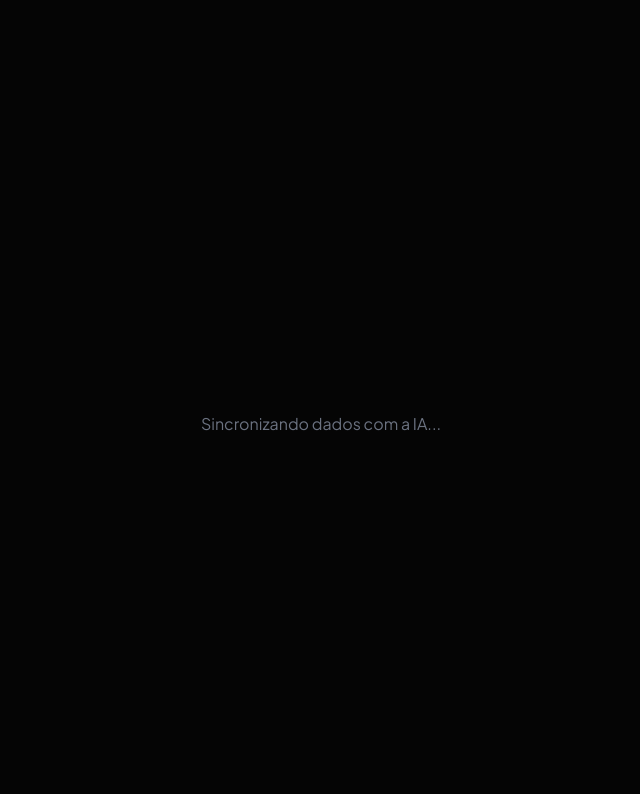
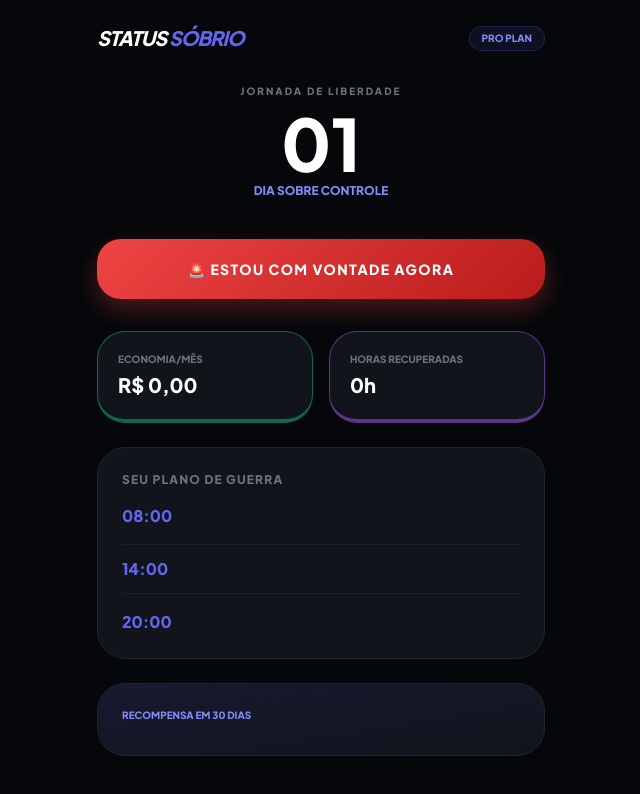
Before and after one commit to lucasemiguel/App-quiz, a plain HTML site: page sucesso.html in a window 1280 px wide. Shown: the whole page, without its empty margins (319-959 px from the left). Drawn offline with nearby package versions, Linux system fonts and the light colour scheme.

Commit message:
Update sucesso.html

```diff
--- a/sucesso.html
+++ b/sucesso.html
@@ -5,92 +5,91 @@
     <meta name="viewport" content="width=device-width, initial-scale=1.0">
     <title>Dashboard | Status Sóbrio</title>
     <script src="https://cdn.tailwindcss.com"></script>
-    <link href="https://fonts.googleapis.com/css2?family=Plus+Jakarta+Sans:wght@400;500;700;800&display=swap" rel="stylesheet">
+    <link href="https://fonts.googleapis.com/css2?family=Plus+Jakarta+Sans:wght@400;600;800&display=swap" rel="stylesheet">
     <style>
-        body { background: #050505; font-family: 'Plus Jakarta Sans', sans-serif; color: white; }
-        .app-card { background: linear-gradient(145deg, #0f1115, #0a0a0a); border: 1px solid #1a1d23; border-radius: 32px; box-shadow: 0 20px 40px rgba(0,0,0,0.4); }
-        .stat-value { background: linear-gradient(to bottom, #fff 30%, #6366f1 100%); -webkit-background-clip: text; -webkit-text-fill-color: transparent; }
-        .mission-item { background: #0f1115; border: 1px solid #1a1d23; transition: all 0.3s ease; }
-        .mission-item:active { transform: scale(0.95); background: #161920; }
-        .glow-indigo { box-shadow: 0 0 20px rgba(99, 102, 241, 0.2); }
+        body { background: #05070a; font-family: 'Plus Jakarta Sans', sans-serif; color: white; }
+        .card-premium { background: #11141b; border: 1px solid #1f242d; border-radius: 28px; transition: all 0.3s ease; }
+        .btn-panic { background: linear-gradient(135deg, #ef4444, #b91c1c); box-shadow: 0 10px 25px rgba(239, 68, 68, 0.3); }
+        .gradient-text { background: linear-gradient(90deg, #6366f1, #a855f7); -webkit-background-clip: text; -webkit-text-fill-color: transparent; }
     </style>
 </head>
-<body class="p-6 pb-12">
+<body class="p-6 pb-24">
     <div class="max-w-md mx-auto">
-        <header class="flex justify-between items-center mb-12">
-            <h1 class="font-black text-2xl tracking-tighter italic text-white">STATUS <span class="text-indigo-500 underline decoration-indigo-500/30">SÓBRIO</span></h1>
-            <div class="w-12 h-12 rounded-2xl bg-indigo-600 glow-indigo flex items-center justify-center font-bold text-xl">L</div>
+
+        <header class="flex justify-between items-center mb-8">
+            <h1 class="font-black text-xl italic tracking-tighter">STATUS <span class="text-indigo-500">SÓBRIO</span></h1>
+            <div class="bg-indigo-500/10 border border-indigo-500/20 px-3 py-1 rounded-full text-[10px] font-bold text-indigo-400">PRO PLAN</div>
         </header>
 
-        <div class="app-card p-8 text-center mb-8 relative overflow-hidden">
-            <div class="absolute -top-10 -right-10 w-32 h-32 bg-indigo-600/10 rounded-full blur-3xl"></div>
-            <h2 class="text-xs font-bold text-gray-500 uppercase tracking-[0.2em] mb-6">Tempo de Vitória</h2>
-            <div class="text-8xl font-black stat-value tracking-tighter" id="dias-count">01</div>
-            <p class="text-sm font-extrabold text-indigo-400 mt-4 tracking-widest uppercase">Dia Ininterrupto</p>
+        <div class="text-center mb-10">
+            <p class="text-[10px] font-bold text-gray-500 uppercase tracking-[0.2em] mb-2">Jornada de Liberdade</p>
+            <div class="text-7xl font-black mb-1" id="dias">01</div>
+            <p class="text-xs font-bold text-indigo-400">DIA SOBRE CONTROLE</p>
         </div>
 
-        <div class="grid grid-cols-2 gap-4 mb-8">
-            <div class="app-card p-6 border-l-4 border-emerald-500">
-                <p class="text-[10px] font-bold text-gray-500 uppercase mb-2">Dinheiro Salvo</p>
-                <p class="text-2xl font-bold text-white" id="stat-money">R$ 0,00</p>
+        <button onclick="document.getElementById('panic-modal').classList.remove('hidden')" class="btn-panic w-full py-5 rounded-3xl font-black text-sm uppercase tracking-widest mb-8 flex items-center justify-center gap-3">
+            🚨 ESTOU COM VONTADE AGORA
+        </button>
+
+        <div class="grid grid-cols-2 gap-4 mb-6">
+            <div class="card-premium p-5 border-b-4 border-emerald-500/50">
+                <p class="text-[10px] text-gray-500 font-bold uppercase mb-1">Economia/Mês</p>
+                <p class="text-xl font-black" id="money">R$ 0,00</p>
             </div>
-            <div class="app-card p-6 border-l-4 border-purple-500">
-                <p class="text-[10px] font-bold text-gray-500 uppercase mb-2">Horas Ganhas</p>
-                <p class="text-2xl font-bold text-white" id="stat-time">0h</p>
+            <div class="card-premium p-5 border-b-4 border-purple-500/50">
+                <p class="text-[10px] text-gray-500 font-bold uppercase mb-1">Horas Recuperadas</p>
+                <p class="text-xl font-black" id="hours">0h</p>
             </div>
         </div>
 
-        <div class="app-card p-8 mb-8">
-            <div class="flex items-center gap-3 mb-6">
-                <div class="w-2 h-8 bg-indigo-500 rounded-full"></div>
-                <h3 class="text-lg font-bold">Sua Mente Hoje</h3>
-            </div>
+        <div class="card-premium p-6 mb-6">
+            <h3 class="text-xs font-bold text-gray-500 uppercase mb-4 tracking-widest">Seu Plano de Guerra</h3>
             <div class="space-y-4">
-                <div id="gatilhos-container" class="flex flex-wrap gap-2">
-                    </div>
-                <p id="ia-analise" class="text-gray-400 text-sm leading-relaxed"></p>
+                <div class="flex gap-4">
+                    <div class="text-indigo-500 font-bold">08:00</div>
+                    <p class="text-xs text-gray-400" id="m-manha"></p>
+                </div>
+                <div class="flex gap-4 border-y border-white/5 py-3">
+                    <div class="text-indigo-500 font-bold">14:00</div>
+                    <p class="text-xs text-gray-400" id="m-tarde"></p>
+                </div>
+                <div class="flex gap-4">
+                    <div class="text-indigo-500 font-bold">20:00</div>
+                    <p class="text-xs text-gray-400" id="m-noite"></p>
+                </div>
             </div>
         </div>
 
-        <div id="missoes-section" class="space-y-4">
-            <h3 class="text-sm font-bold text-gray-500 uppercase ml-2 tracking-widest">Missões de Guerra</h3>
-            <div id="missoes-list" class="space-y-3">
-                </div>
+        <div class="card-premium p-6 bg-gradient-to-br from-indigo-900/20 to-transparent">
+            <p class="text-[10px] font-bold text-indigo-400 uppercase mb-2">Recompensa em 30 dias</p>
+            <p class="text-sm font-semibold" id="recompensa"></p>
+        </div>
+
+    </div>
+
+    <div id="panic-modal" class="fixed inset-0 bg-black/90 backdrop-blur-sm z-50 hidden p-8 flex items-center justify-center">
+        <div class="card-premium p-8 w-full max-w-sm text-center">
+            <h2 class="text-2xl font-black text-red-500 mb-4">PARE! RESPIRE.</h2>
+            <p class="text-sm text-gray-300 mb-6" id="panic-exercise"></p>
+            <p class="text-xs italic text-indigo-400 mb-8" id="panic-phrase"></p>
+            <button onclick="document.getElementById('panic-modal').classList.add('hidden')" class="w-full py-4 bg-white/10 rounded-2xl font-bold">Consegui, estou melhor</button>
         </div>
     </div>
 
     <script>
         window.onload = function() {
-            const raw = localStorage.getItem('appData');
-            if (!raw) {
-                document.body.innerHTML = "<div class='flex items-center justify-center h-screen text-gray-500'>Sincronizando dados com a IA...</div>";
-                setTimeout(() => location.reload(), 2000);
-                return;
-            }
+            const data = JSON.parse(localStorage.getItem('appData'));
+            if (!data) return;
 
-            try {
-                const data = JSON.parse(raw);
-                document.getElementById('dias-count').innerText = data.diasSobrio || '01';
-                document.getElementById('stat-money').innerText = `R$ ${data.dinheiroEconomizado}`;
-                document.getElementById('stat-time').innerText = `${data.tempoGanhoDiario}h`;
-                document.getElementById('ia-analise').innerText = data.analiseGatilhos;
-
-                // Gatilhos como Tags Coloridas
-                const gatilhos = [data.gatilhoDominante, data.gatilhoSecundario];
-                document.getElementById('gatilhos-container').innerHTML = gatilhos.map(g => `
-                    <span class="px-4 py-2 bg-white/5 border border-white/10 rounded-xl text-[10px] font-bold uppercase tracking-wider text-indigo-400">${g}</span>
-                `).join('');
-
-                // Missões com Design de Checklist
-                document.getElementById('missoes-list').innerHTML = data.missoes.map(m => `
-                    <div class="mission-item p-6 rounded-[2rem] flex items-center gap-4">
-                        <div class="w-6 h-6 rounded-lg border-2 border-indigo-500/50 flex-shrink-0"></div>
-                        <span class="text-sm font-bold text-gray-200">${m}</span>
-                    </div>
-                `).join('');
-            } catch (e) {
-                console.error("Erro ao ler dados da IA");
-            }
+            document.getElementById('dias').innerText = data.perfil.dias;
+            document.getElementById('money').innerText = `R$ ${data.perfil.economiaMensalEstimada}`;
+            document.getElementById('hours').innerText = `${data.perfil.horasRecuperadasMes}h`;
+            document.getElementById('m-manha').innerText = data.planoAcao.manha;
+            document.getElementById('m-tarde').innerText = data.planoAcao.tarde;
+            document.getElementById('m-noite').innerText = data.planoAcao.noite;
+            document.getElementById('recompensa').innerText = `Com o dinheiro economizado, você poderá: ${data.recompensa}`;
+            document.getElementById('panic-exercise').innerText = data.botaoPanico.exercicio;
+            document.getElementById('panic-phrase').innerText = data.botaoPanico.fraseEmergencia;
         };
     </script>
 </body>
```
